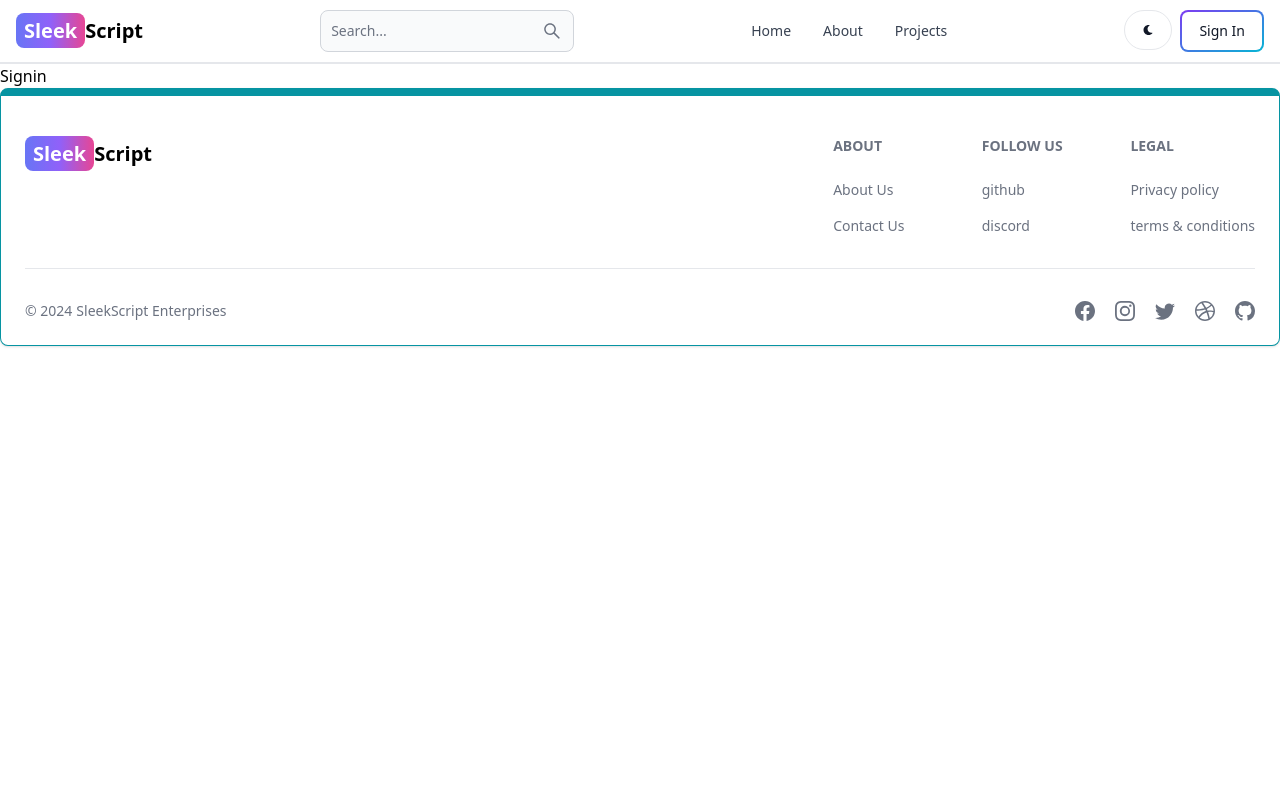
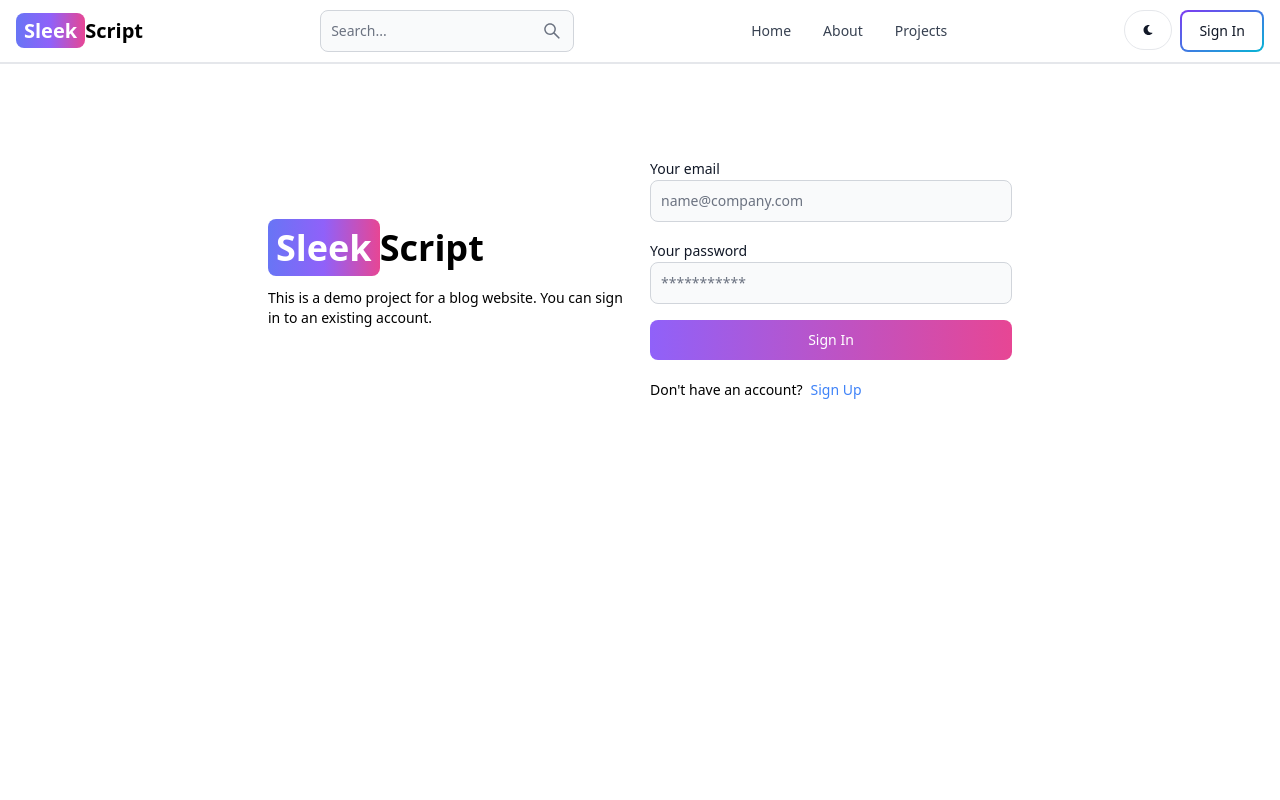
Before and after one commit to vishal4dev/SleekScript, a React (Vite) app in the folder client/: page /sign-in in a window 1280 px wide. Shown: the top 800 px of the page. Built offline with nearby package versions, Linux system fonts and the light colour scheme.

Commit message:
create sign-in ui

```diff
--- a/client/src/Signin.jsx
+++ b/client/src/Signin.jsx
@@ -1,7 +1,115 @@
-import React from 'react'
+import { Alert, Button, Label, Spinner, TextInput } from 'flowbite-react';
+import { set } from 'mongoose';
+import React, { useState } from 'react';
+import { Link , useNavigate} from 'react-router-dom';
 
-export default function Signin() {
+export default function SignIn() {
+
+  //this is used to keep the track of the form data in a continuous manner
+
+  const [formData, setFormData] = useState({});
+  const [errorMessage,setErrorMessage] = useState(null);//this is used to store the error message if the user enters the wrong data
+  const [loading,setLoading]=useState(false);//this is used to show the loading spinner when the user clicks the submit button
+  const navigate = useNavigate();
+
+  const handleChange = (e) => {
+    setFormData({
+      ...formData,
+      [e.target.id]: e.target.value.trim(),
+    });
+
+  };
+ const handleSubmit = async (e) => {
+    e.preventDefault();//this will prevent the page from reloading after every entry
+    if(!formData.email || !formData.password){
+      return setErrorMessage('Please fill in all the fields');
+    }
+    try {
+      setLoading(true);
+      setErrorMessage(null);
+      const res = await fetch('/api/auth/signin', {
+        method: 'POST',
+        headers: {
+          'Content-Type': 'application/json',
+        },
+        body: JSON.stringify(formData),//this converts the form data into a JSON string
+      });
+      const data = await res.json();
+      if(data.success==false){
+        return setErrorMessage(data.message);
+      }
+      setLoading(false);
+      if(res.ok){
+        navigate('/');
+      }
+    } catch (error) {
+      setErrorMessage(error.message);
+      setLoading(false);
+    }
+  }
+
+
   return (
-    <div>Signin</div>
+    <div className='min-h-screen mt-20'>
+
+    <div className='flex p-3 max-w-3xl mx-auto flex-col md:flex-row md:items-center gap-5'>
+      {/*left side*/}
+      <div className="flex-1">
+      <Link
+        to="/"
+        className="font-bold dark:text-white text-4xl"
+      >
+        <span className="px-2 py-1 bg-gradient-to-r from-indigo-500 via-purple-500 to-pink-500 rounded-lg text-white">
+          Sleek
+        </span>
+        Script
+      </Link>
+
+      <p className='text-sm mt-5'>
+        This is a demo project for a blog website. You can sign in to an existing account.
+      </p>
+
+      </div>
+      {/*right side*/}
+      <div className='flex-1'>
+        <form className='flex flex-col gap-4' onSubmit={handleSubmit}>
+          <div>
+            <Label value = 'Your email'/>
+            <TextInput
+            type='email'
+            placeholder='name@company.com'
+            id='email' onChange={handleChange}/>
+
+          </div>
+          <div>
+            <Label value = 'Your password'/>
+            <TextInput
+            type='password'
+            placeholder='***********'
+            id='password' onChange={handleChange}/>
+
+          </div>
+          <Button gradientDuoTone='purpleToPink' type='submit' disabled={loading}>
+            {loading ? (
+              <>
+              <Spinner size='sm'/>
+              <span className='pl-3'>Loading...</span>
+              </>
+            ) : 'Sign In'}
+          </Button>
+        </form>
+        <div className='flex gap-2 text-sm mt-5'>
+          <span>Don't have an account?</span>
+          <Link to='/sign-up' className='text-blue-500'>Sign Up</Link>
+        </div>
+        {
+          errorMessage && <Alert className='mt-5' color='failure'>
+            {errorMessage}
+            </Alert>
+        }
+      </div>
+      </div>
+    </div>
   )
+
 }
```
